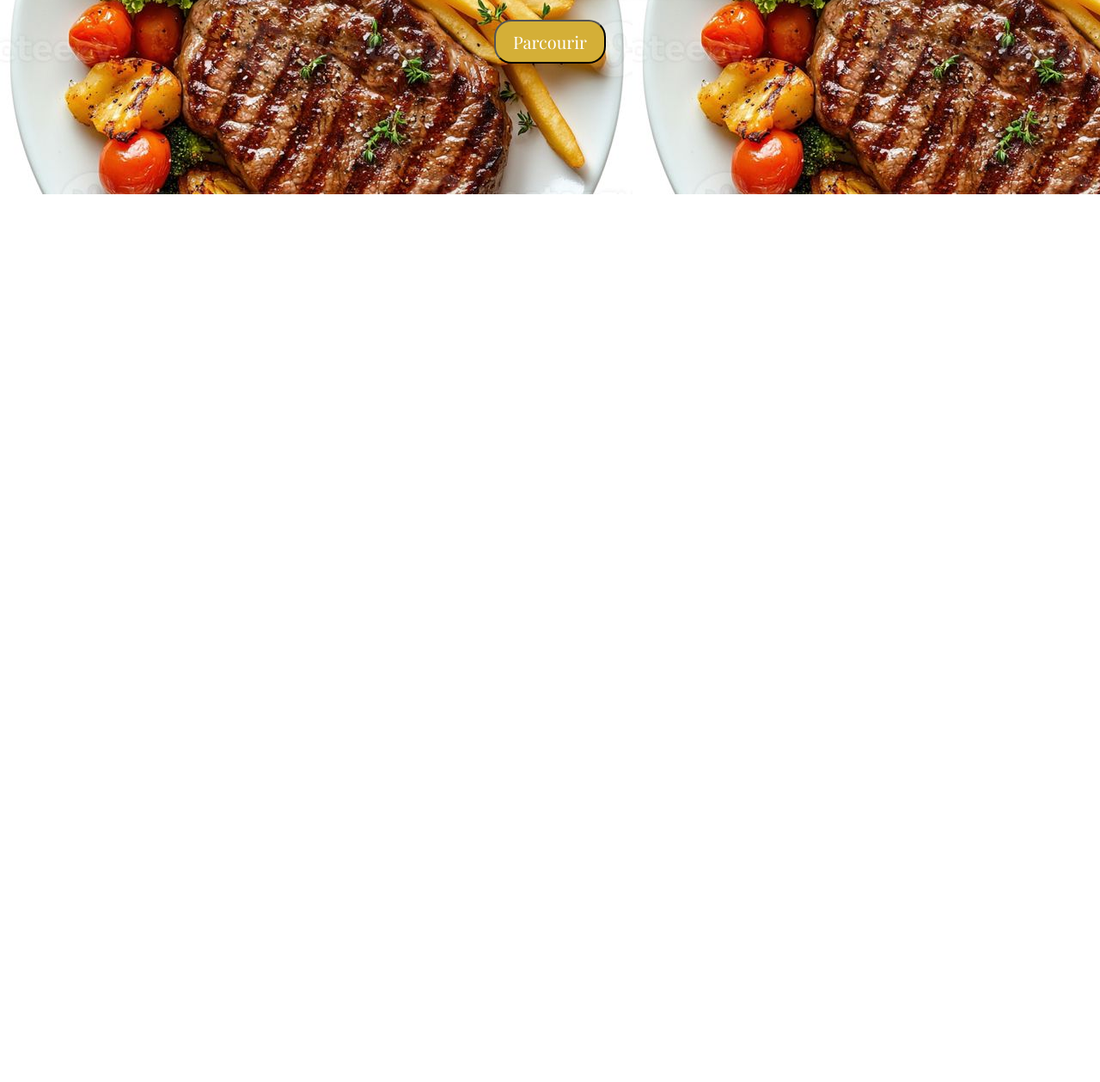
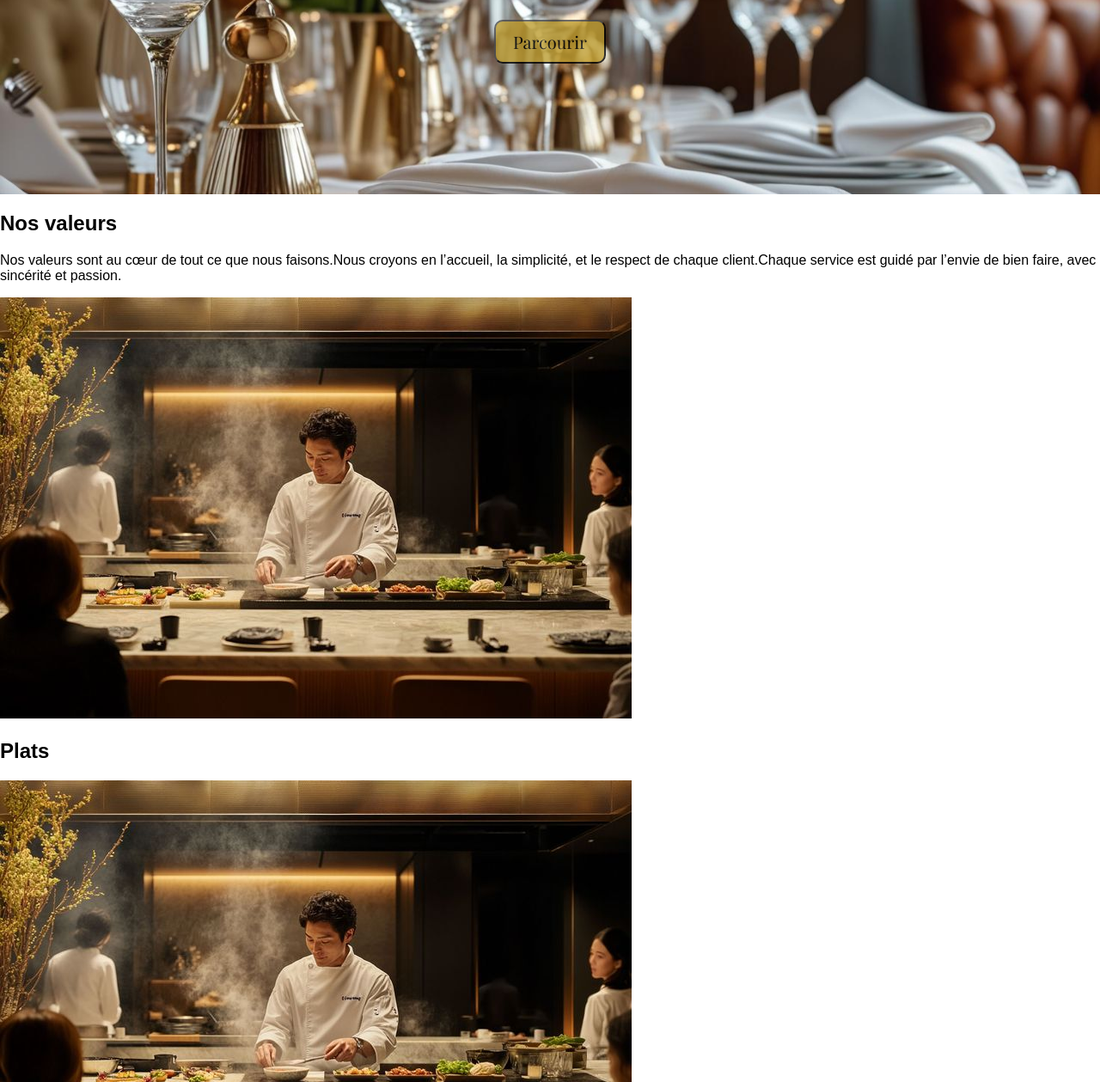
Before and after one commit to Yannis203/projet-resto, a plain HTML site: page index.html in a window 1280 px wide. Shown: the part 389-1648 px from the top of the page at 86% size. Before the commit the page ends 800 px from the top, so only its background shows below. Drawn offline with nearby package versions, Linux system fonts and the light colour scheme; a web font is replaced by a local one.

Commit message:
début de la section principale

```diff
--- a/index.html
+++ b/index.html
@@ -11,17 +11,43 @@
         <h1> TᕼE ᗷIᒪᒪIOᑎᗩIᖇE </h1>
         <div class="onglets">
             <a href="#">Home</a>
-            <a href="#">Nos produits</a>
+            <a href="#produits">Nos produits</a>
             <a href="#">Contact</a>
             <a href="">Réservation</a>
         </div>
     </nav>
     <header>
-        <!-- <img src="image/header image.jpg" alt=""> -->
+
         <h1 >TᕼE ᗷIᒪᒪIOᑎᗩIᖇE </h1>
         <h4>L'union parfaite entre saveur et raffinement</h4>
         <button>Parcourir</button>
 
     </header>
+    <section class="main"  id="produits">
+        <div class="content">
+            <div class="card">
+                <div class="left">
+                    <h1>Nos valeurs</h1>
+                    <p>Nos valeurs sont au cœur de tout ce que nous faisons.Nous croyons en l’accueil, la simplicité, et le respect de chaque client.Chaque service est guidé par l’envie de bien faire, avec sincérité et passion.</p>
+                </div>
+
+                <div class="right">
+                    <img src="image/🍽️ La magia della cucina a vista nei ristoranti….jpeg" alt="">
+
+                </div>
+            </div>
+            <div class="card">
+                <div class="left">
+                    <h1>Plats</h1>
+                    <p></p>
+                </div>
+
+                <div class="right">
+                    <img src="image/🍽️ La magia della cucina a vista nei ristoranti….jpeg" alt="">
+
+                </div>
+            </div>
+        </div>
+    </section>
 </body>
 </html>
--- a/style.css
+++ b/style.css
@@ -41,15 +41,16 @@ nav h1{
       text-decoration: underline;
 }
 header{
-    background-image: url('image/Grilled\ Steak\ with\ Fries\ and\ Vegetables.jpeg'
+    background-image: url('image/header\ site\ de\ restaurant\ \(2\).jpg'
     );
     display: flex;
     flex-direction: column;
     align-items:center ;
-    /* background-size: 100px; */
+    background-size: cover;
     color: #fff;
     text-shadow: 2px 2px 8px rgba(0,0,0,0.7);
     padding: 152px;
+
 }
 header h1 {
     font-family: 'Playfair Display', serif;
@@ -64,11 +65,14 @@ header h4 {
 header button {
     padding: 10px 20px;
     background-color: #D4AF37;
-    color: #fff;
-    border-radius: 20px;
+    color: #000;
+    border-radius: 10px;
     font-size: 20px;
     font-family: 'Playfair Display', serif;
+    opacity: 0.8;
+    filter: brightness(0.9);
 }
+
 
 @media screen and (max-width:680px) {
     .onglets{
```
Also changed, not shown: image/frt.jpeg (deleted), image/header site de restaurant (2).jpg (added), image/🍽️ La magia della cucina a vista nei ristoranti….jpeg (added).
